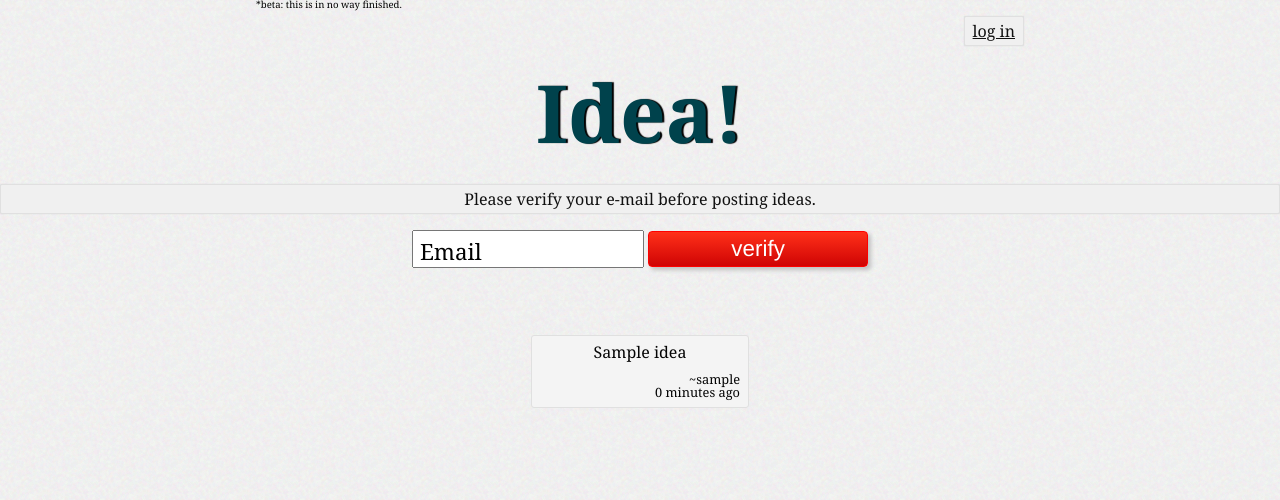
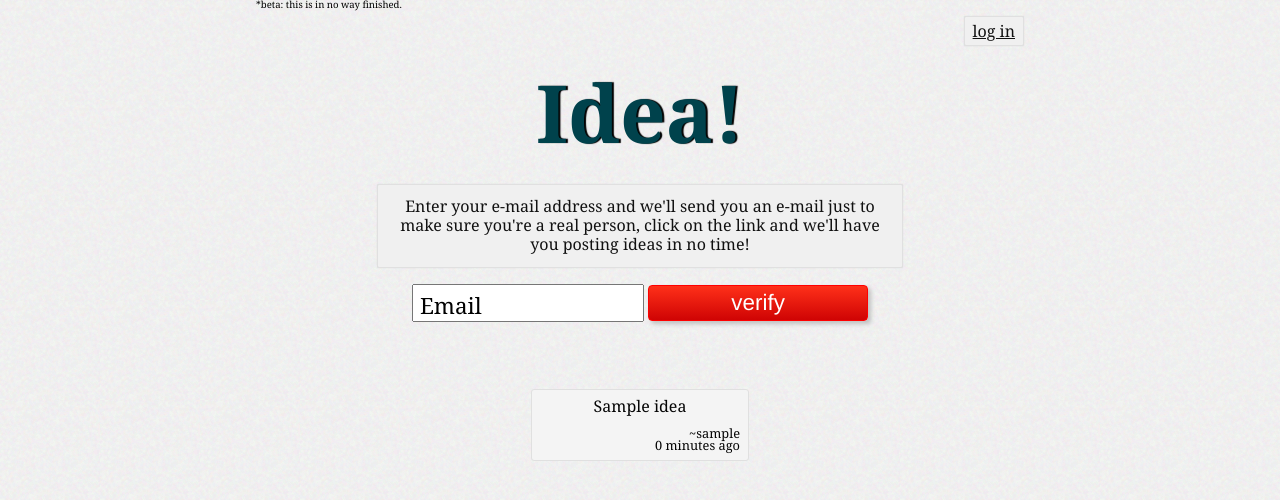
Before and after one commit to simonv3/ideas, a Django app: template templates/main/home.html in a window 1280 px wide. Shown: the top 500 px of the page. Run offline with Django 3.2, Linux system fonts and the light colour scheme; the template is opened without the code that fills it: most values are stand-ins (such as "Sample title", 1, 10 or a date in 2020); form fields are guessed from the names that the template uses; some libraries are stand-ins or nearby versions.

Commit message:
fixed phrasing of email to be about commenting on your or an idea you commented on, needs testing live.

```diff
--- a/app/static/styles/style.css
+++ b/app/static/styles/style.css
@@ -291,6 +291,8 @@ padding:2em;
 }
 .link-button a{ color:#444; }
 
+.verify {max-width:500px; width:60%;margin:0 auto;padding:12px;line-height:1.2em;}
+
 .error-list{
     border:1px solid #ffc9bf;
     background:#ffeeee;
--- a/app/views.py
+++ b/app/views.py
@@ -226,9 +226,9 @@ def send_comment_email(owner, request, idea, email, comment_text):
 
     link_url = request.build_absolute_uri("/idea/"+str(idea.id)+"/")
     #temp_string = owner ? 'your idea' : 'an idea you commented on'
-    subject, from_email, to = 'Someone commented on ' + 'your idea' if owner else 'an idea you commented on', 'Idea Otter<no-reply@ideaotter.com>', 'to@example.com'
-    text_content = 'Hey,\n\n Looks like someone commented on your idea \n\n ' + idea.idea + ' \n\n which you can see here:\n\n '+link_url+'/\n\n Discuss away!'
-    html_content = '<h2>'+request.user.username+' commented on your idea:</h2><p>"'+idea.idea+'"</p><h3>With the comment:</h3><p>"'+comment_text+'"<p>Check it out <a href="'+link_url+'">here</a>!</p>'
+    subject, from_email, to = 'Someone commented on your idea' if owner else 'Someone commented on an idea you commented on', 'Idea Otter<no-reply@ideaotter.com>', 'to@example.com'
+    text_content = 'Hey,\n\n Looks like someone commented idea \n\n ' + idea.idea + ' \n\n which you can see here:\n\n '+link_url+'/\n\n Discuss away!'
+    html_content = '<h2>'+request.user.username+' commented on idea:</h2><p>"'+idea.idea+'"</p><h3>With the comment:</h3><p>"'+comment_text+'"<p>Check it out <a href="'+link_url+'">here</a>!</p>'
     msg = EmailMultiAlternatives(subject, text_content, from_email, [email])
     msg.attach_alternative(html_content, "text/html")
     msg.send()
--- a/templates/main/home.html
+++ b/templates/main/home.html
@@ -5,11 +5,17 @@
     <h1>Idea!</h1>
 
     {% if not perms.app.add_idea %}
-    <div class="link-button">Please verify your e-mail before posting ideas.</div>
+    <div class="link-button verify">Enter your e-mail address and we'll send you an e-mail just to make
+        sure you're a real person, click on the link and we'll have you posting
+    ideas in no time!</div>
     <br/>
     <form action="/" id="email-form" method="post">{% csrf_token %}
         <ul>
             <li>
+            {% ifequal emailForm.email user.email %}
+                Thanks! Be sure to check your inbox for the verification
+                e-mail!
+            {% endifequal %}
             <label class="hover-field" for="id_email">Email</label>
                 {{ emailForm.email }}
             </li>
```
